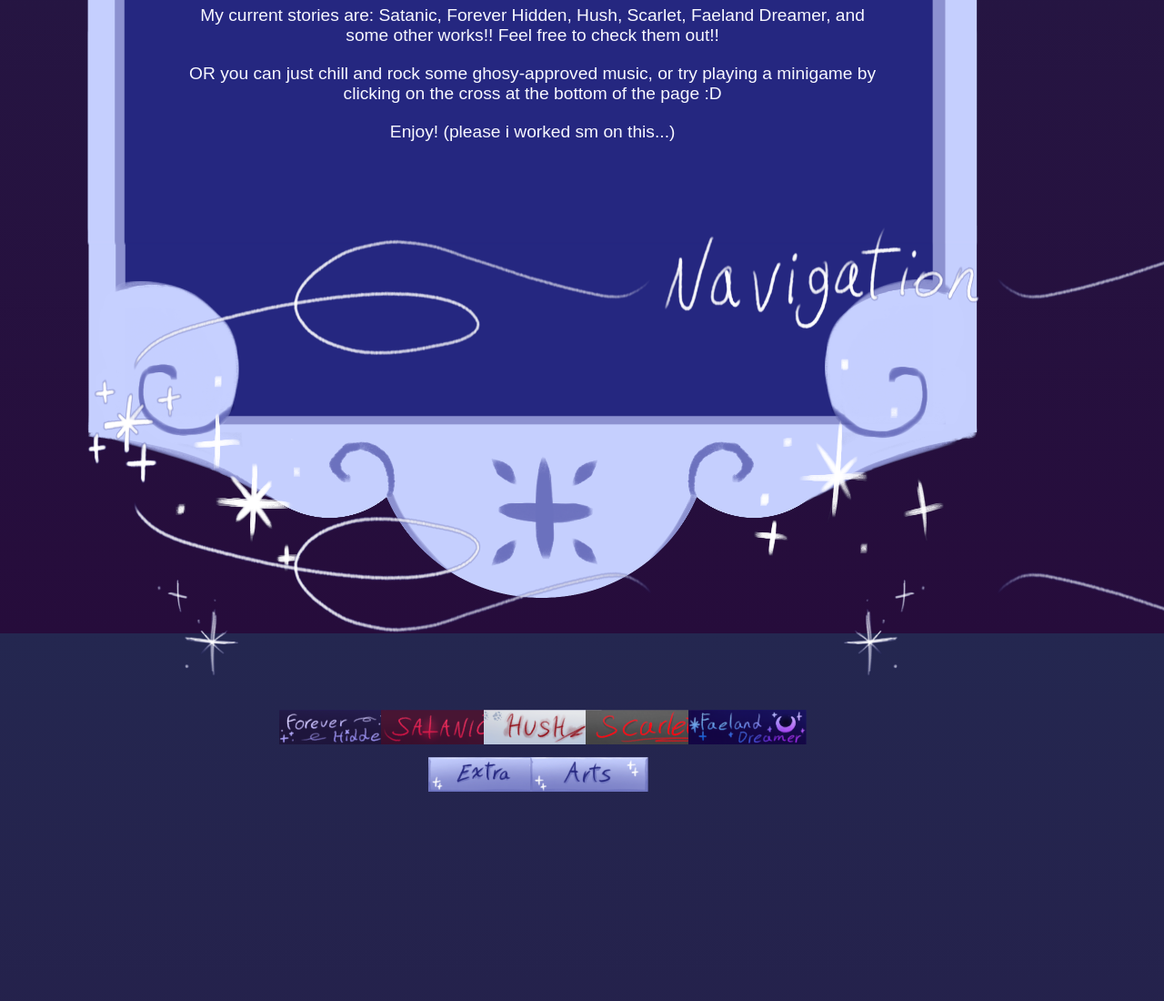
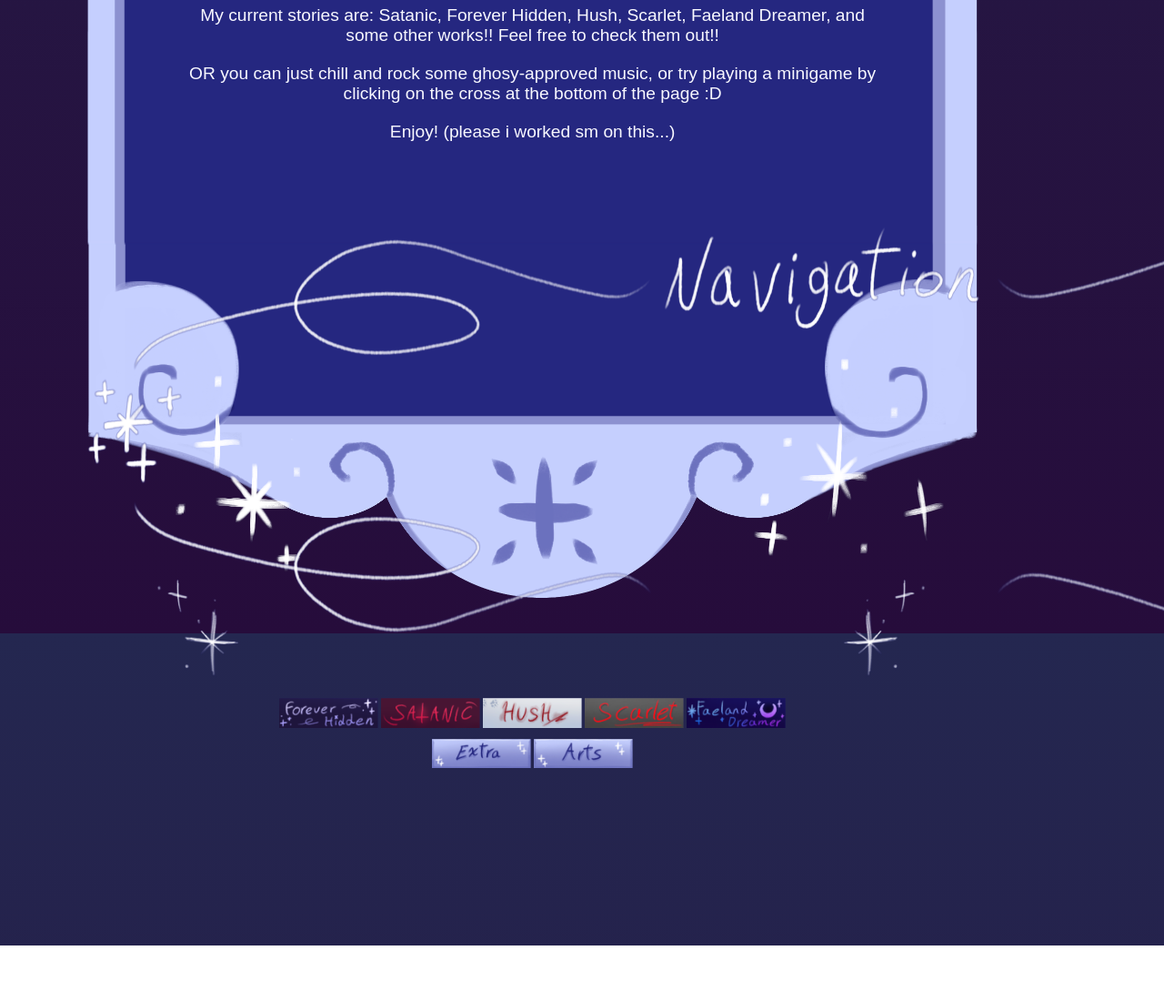
Before and after one commit to sleepy-ghostyy/http-127.0.0.1-7558-index.html, a plain HTML site: page index.html in a window 1280 px wide. Shown: the part 1367-2467 px from the top of the page at 91% size. After the commit the page ends 2406 px from the top, so only its background shows below. Drawn offline with Linux system fonts and the light colour scheme; a web font is replaced by a local one.

Commit message:
Update style.css

```diff
--- a/style.css
+++ b/style.css
@@ -165,62 +165,62 @@ select {
 
 .icons {
     position: relative;
-    height: 400px;
+    height: 26.5vw;
 }
 
 .fh {
     position: absolute;
-    top: 20%;
-    left: 21.5%;
-    width: 130px;
+    top: 5.3vw;
+    left: 16.5vw;
+    width: 8.5vw;
     height: auto;
 }
 
 .stn {
     position: absolute;
-    top: 20%;
-    left: 33%;
-    width: 130px;
+    top: 5.3vw;
+    left: 25.25vw;
+    width: 8.5vw;
     height: auto;
 }
 
 .hush {
     position: absolute;
-    top: 20%;
-    left: 44.5%;
-    width: 130px;
+    top: 5.3vw;
+    left: 34vw;
+    width: 8.5vw;
     height: auto;
 }
 
 .sclt {
     position: absolute;
-    top: 20%;
-    left: 56%;
-    width: 130px;
+    top: 5.3vw;
+    left: 42.75vw;
+    width: 8.5vw;
     height: auto;
 }
 
 .fld {
     position: absolute;
-    top: 20%;
-    left: 67.5%;
-    width: 130px;
+    top: 5.3vw;
+    left: 51.5vw;
+    width: 8.5vw;
     height: auto;
 }
 
 .etc {
     position: absolute;
-    top: 33%;
-    left: 38.25%;
-    width: 130px;
+    top: 8.75vw;
+    left: 29.625vw;
+    width: 8.5vw;
     height: auto;
 }
 
 .arts {
     position: absolute;
-    top: 33%;
-    left: 49.75%;
-    width: 130px;
+    top: 8.75vw;
+    left: 38.375vw;
+    width: 8.5vw;
     height: auto;
 }
 
```
